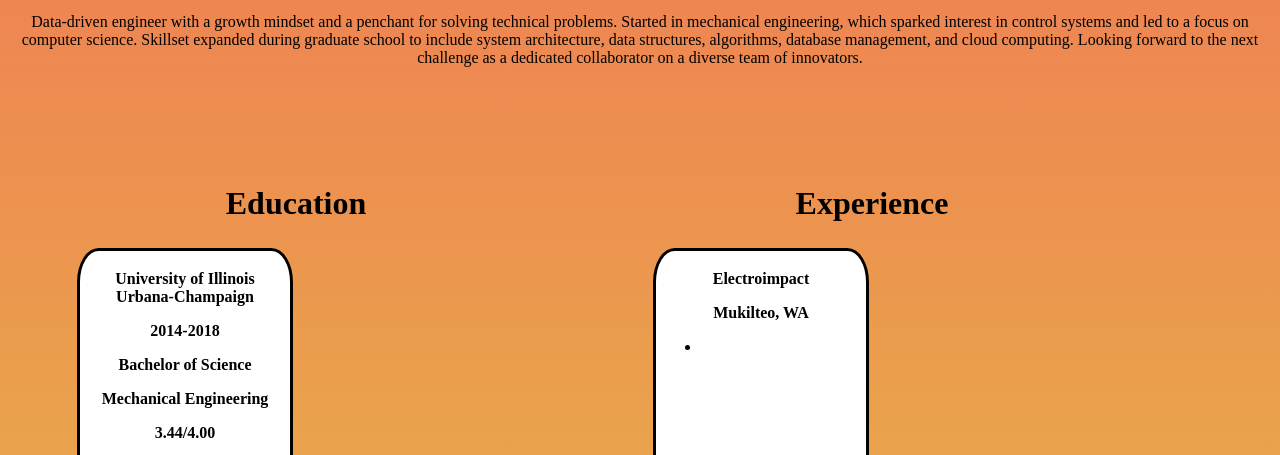
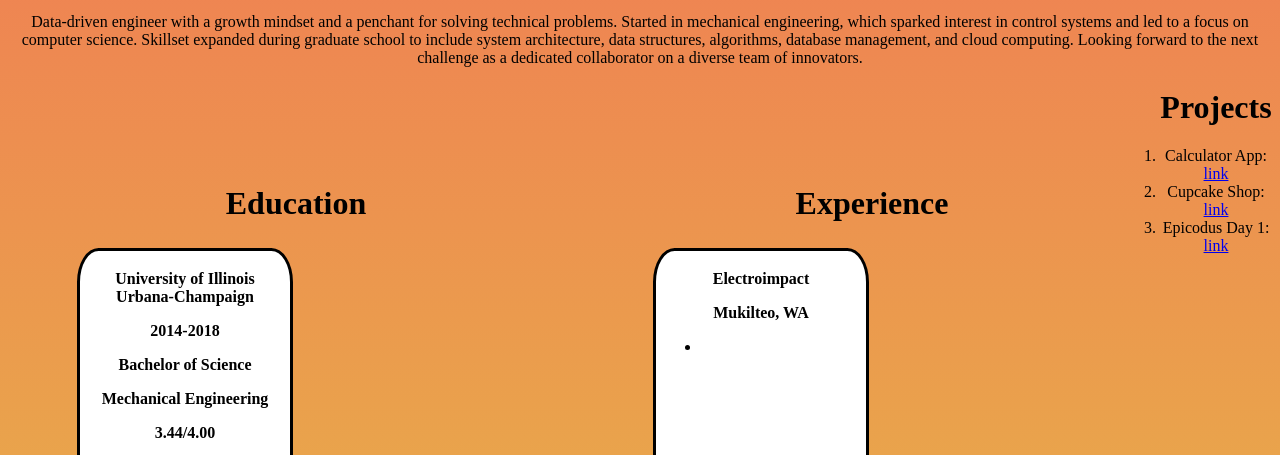
Before and after one commit to tbakken14/Portfolio, a plain HTML site: page index.html in a window 1280 px wide. Shown: the part 653-1108 px from the top of the page. Drawn offline with Linux system fonts and the light colour scheme.

Commit message:
Add project section content

```diff
--- a/index.html
+++ b/index.html
@@ -59,7 +59,12 @@
     </div>
 
     <div id="projects">
-
+        <h1>Projects</h1>
+        <ol>
+            <li>Calculator App: <a href="https://github.com/tbakken14/Calculator-App">link</a></li>
+            <li>Cupcake Shop: <a href="https://github.com/tbakken14/Cupcake_Shop">link</a></li>
+            <li>Epicodus Day 1: <a href="https://github.com/tbakken14/Epicodus-Day-1-Project">link</a></li>
+        </ol>
     </div>
 
 </body>
```
